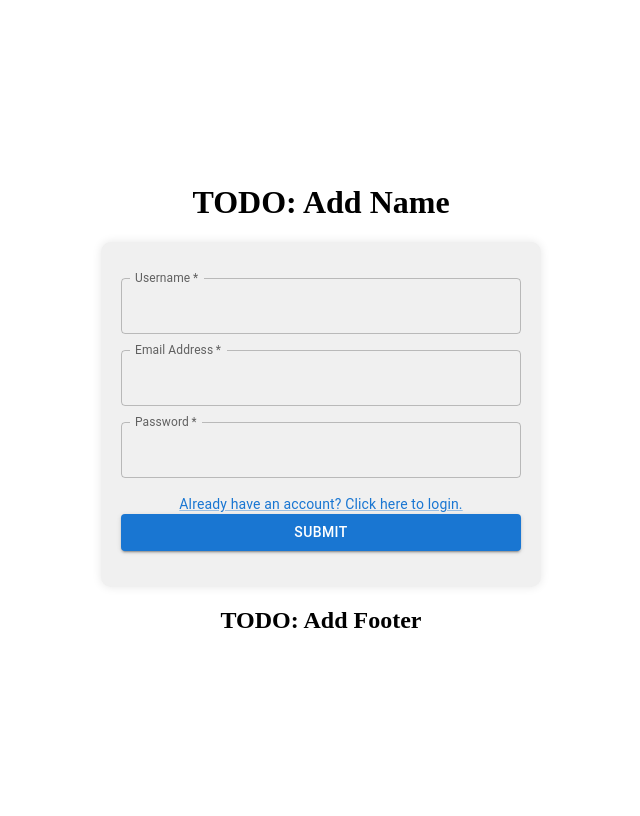
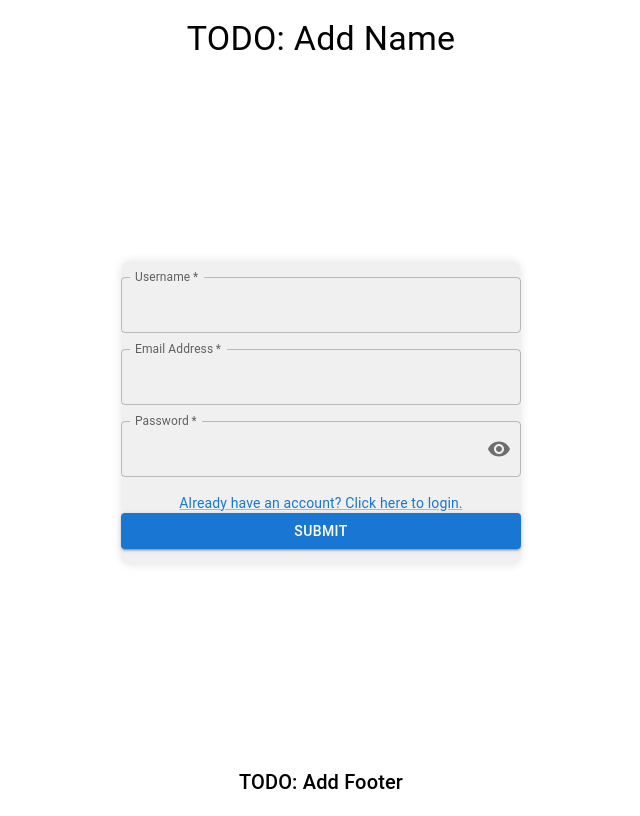
Before and after one commit to dvir2006/websecuredchat, a React (Create React App) app in the folder client/: page /register in a window 1280 px wide. Shown: the whole page, without its empty margins (319-959 px from the left). Built offline with nearby package versions, Linux system fonts and the light colour scheme.

Commit message:
added more design

```diff
--- a/client/package.json
+++ b/client/package.json
@@ -5,6 +5,7 @@
   "dependencies": {
     "@emotion/react": "^11.11.1",
     "@emotion/styled": "^11.11.0",
+    "@mui/icons-material": "^5.15.6",
     "@mui/material": "^5.14.17",
     "@preact/signals": "^1.2.1",
     "@preact/signals-react": "^1.3.6",
--- a/client/src/components/auth/Register.tsx
+++ b/client/src/components/auth/Register.tsx
@@ -1,5 +1,6 @@
-import React, { useState, useEffect } from "react";
-import { Alert, Box, Button, Link, TextField } from "@mui/material";
+import React, { useState } from "react";
+import { Alert, Box, Button, Link, TextField, IconButton, InputAdornment } from "@mui/material";
+import { Visibility, VisibilityOff } from "@mui/icons-material";
 import { RegisterProps } from "../../utils/types";
 import { username, email, password, error } from "../../utils/signals";
 import { PostRequest, apiUrl } from "../../services/Server";
@@ -8,10 +9,11 @@ import { useNavigate } from 'react-router-dom';
 const Register: React.FC<RegisterProps> = () => {
     const navigate = useNavigate();
     const [canDisplayError, setCanDisplayError] = useState(false);
+    const [showPassword, setShowPassword] = useState(false);
 
-    useEffect(() => {
-        setCanDisplayError(false);
-    }, []);
+    const handleTogglePasswordVisibility = () => {
+        setShowPassword(!showPassword);
+    };
 
     const onSubmit = async (event: React.FormEvent<HTMLFormElement>) => {
         event.preventDefault();
@@ -68,9 +70,22 @@ const Register: React.FC<RegisterProps> = () => {
                     value={password}
                     id="outlined-required"
                     label="Password"
-                    type="password"
+                    type={showPassword ? "text" : "password"}
                     onChange={(e) => (password.value = e.target.value)}
                     fullWidth
+                    InputProps={{
+                        endAdornment: (
+                            <InputAdornment position="end">
+                                <IconButton
+                                    aria-label={showPassword ? "Hide password" : "Show password"}
+                                    onClick={handleTogglePasswordVisibility}
+                                    edge="end"
+                                >
+                                    {showPassword ? <VisibilityOff /> : <Visibility />}
+                                </IconButton>
+                            </InputAdornment>
+                        )
+                    }}
                     sx={{ mb: 2 }}
                 />
                 {canDisplayError && <Alert severity="error">{error.value}</Alert>}
--- a/client/src/components/const/Footer.tsx
+++ b/client/src/components/const/Footer.tsx
@@ -1,9 +1,23 @@
 import React from "react";
+import { Box, Typography } from "@mui/material";
 
 const Footer: React.FC = () => {
   return (
     <footer>
-      <h2>TODO: Add Footer</h2>
+      <Box
+        sx={{
+          width: "100%",
+          position: "sticky",
+          bottom: 0,
+          bgcolor: "#fff",
+          color: "#000",
+          padding: "10px 0",
+          textAlign: "center",
+          zIndex: 1000,
+        }}
+      >
+        <Typography variant="h6">TODO: Add Footer</Typography>
+      </Box>
     </footer>
   );
 };
--- a/client/src/components/const/Header.tsx
+++ b/client/src/components/const/Header.tsx
@@ -1,11 +1,25 @@
-import React from "react"
+import React from "react";
+import { Box, Typography } from "@mui/material";
 
 const Header: React.FC = () => {
-    return (
-        <header className="header">
-            <h1 className="header-title"> TODO: Add Name </h1>
-        </header>
-    );
-}
+  return (
+    <header>
+      <Box
+        sx={{
+          width: "100%",
+          position: "sticky",
+          top: 0,
+          bgcolor: "#fff",
+          color: "#000",
+          padding: "10px 0",
+          textAlign: "center",
+          zIndex: 1000,
+        }}
+      >
+        <Typography variant="h4">TODO: Add Name</Typography>
+      </Box>
+    </header>
+  );
+};
 
 export default Header;
--- a/client/src/pages/RegisterPage.tsx
+++ b/client/src/pages/RegisterPage.tsx
@@ -8,14 +8,20 @@ import { styled } from "@mui/system";
 const RegisterPageContainer = styled("div")({
   display: "flex",
   flexDirection: "column",
+  minHeight: "100vh",
+});
+
+const ContentContainer = styled("div")({
+  flex: 1,
+  display: "flex",
+  flexDirection: "column",
   justifyContent: "center",
   alignItems: "center",
-  minHeight: "100vh",
+  padding: "20px",
 });
 
 const RegisterContainer = styled("main")({
   width: 400,
-  padding: "20px",
   borderRadius: "10px",
   backgroundColor: "#f0f0f0",
   boxShadow: "0px 0px 10px rgba(0, 0, 0, 0.1)",
@@ -25,9 +31,11 @@ const RegisterPage: React.FC<RegisterProps> = () => {
   return (
     <RegisterPageContainer>
       <Header />
-      <RegisterContainer>
-        <Register />
-      </RegisterContainer>
+      <ContentContainer>
+        <RegisterContainer>
+          <Register />
+        </RegisterContainer>
+      </ContentContainer>
       <Footer />
     </RegisterPageContainer>
   );
```
Also changed, not shown: 1 other file (tests, documents, lock files or other folders).
